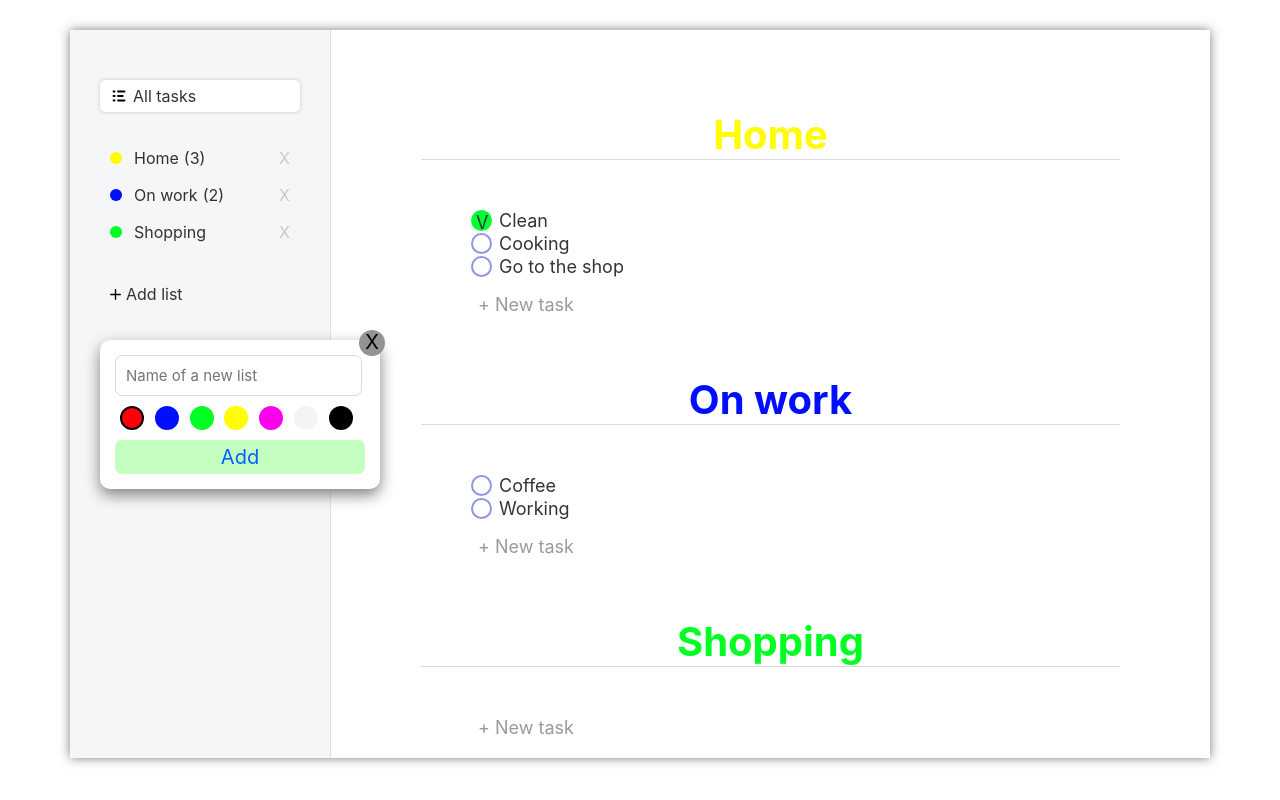
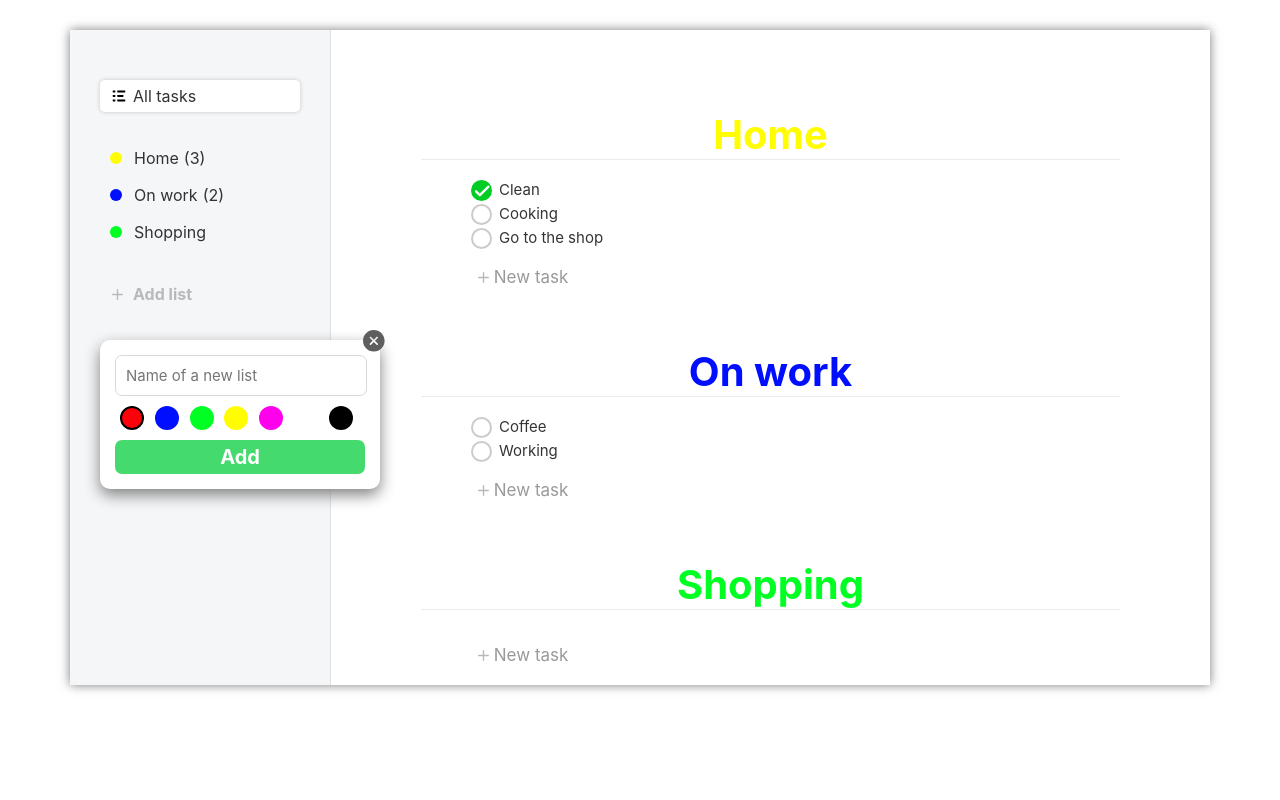
Before and after one commit to QzarD/myboard, a React (Create React App) app: page / in a window 1280 px wide. Both pictures are taken after a click on the item "Add list". Built offline with nearby package versions, Linux system fonts and the light colour scheme.

Commit message:
complete

```diff
--- a/src/App.js
+++ b/src/App.js
@@ -39,9 +39,12 @@ function App({
                           addList={addList} colors={colors}
                           lists={[
                               {name: 'Add list', icon: (
-                                      <svg width="11" height="11" viewBox="0 0 16 16" fill="none" xmlns="http://www.w3.org/2000/svg">
-                                          <path d="M8 1V15" stroke="black" stroke-width="2" stroke-linecap="round" stroke-linejoin="round"/>
-                                          <path d="M1 8H15" stroke="black" stroke-width="2" stroke-linecap="round" stroke-linejoin="round"/>
+                                      <svg width="11" height="11" viewBox="0 0 16 16"
+                                           fill="none" xmlns="http://www.w3.org/2000/svg">
+                                          <path d="M8 1V15" stroke="#b9b9b9" stroke-width="2"
+                                                stroke-linecap="round" stroke-linejoin="round"/>
+                                          <path d="M1 8H15" stroke="#b9b9b9" stroke-width="2"
+                                                stroke-linecap="round" stroke-linejoin="round"/>
                                       </svg>
                                   )}
                           ]}/>
--- a/src/Components/List/List.css
+++ b/src/Components/List/List.css
@@ -44,7 +44,7 @@
     background-color: #000000;
 }
 .color-white{
-    background-color: #f4f4f4;
+    background-color: #ffffff;
 }
 .listName{
     flex: 1;
@@ -54,11 +54,23 @@
     display: flex;
     align-items: center;
 }
+.listNameBtn{
+    color: #b9b9b9;
+    font-weight: bold;
+    margin-left: 2px;
+}
+.listNameBtn span{
+    margin: 0 0 5px 10px;
+}
 .listName span{
     margin: 0 5px;
 }
 .listDeleteBtn{
     color: #c8c8c8;
+    opacity: 0;
+}
+.lists li:hover .listDeleteBtn{
+    opacity: 1;
 }
 
 .windowAddTask{
@@ -74,32 +86,29 @@
     top: -10px;
     right: -5px;
     font-size: 20px;
-    background-color: #939393;
-    border-radius: 30px;
-    height: 26px;
-    width: 26px;
-    text-align: center;
     cursor: pointer;
 }
 .windowAddTask input{
     padding: 10px;
     font-size: 15px;
-    width: 90%;
+    width: 230px;
     border-radius: 7px;
     border: 1px solid #d8d8d8;
 }
 .windowAddTask button{
-    background-color: #c4ffc0;
+    background-color: #45da6e;
     border: none;
     border-radius: 7px;
-    width: 100%;
+    width: 250px;
     font-size: 20px;
-    color: #0360ff;
+    color: white;
+    font-weight: bold;
     padding: 5px 0;
     cursor: pointer;
 }
 .windowAddTask button:hover{
-    background-color: rgba(36, 221, 0, 0.6);
+    background-color: #27cb59;
+    transition: 0.15s ease-in-out;
 }
 .colors{
     display: flex;
--- a/src/Components/List/List.jsx
+++ b/src/Components/List/List.jsx
@@ -43,11 +43,11 @@ const List=({lists, isRemovable, addListBtn, colors, addList,
         <>
             <ul className="lists">
                 {lists.map((list, index)=>(
-                    <li
+                    <li onClick={()=>onClickBtn(list)}
                         key={index}
-                        className={classnames(
+                        className={classnames({listNameBtnContainer: addListBtn},
                             {active: activeList ? activeList.id===list.id : list.active})}>
-                        <div onClick={()=>onClickBtn(list)} className="listName">
+                        <div  className={addListBtn ? 'listNameBtn' : 'listName'}>
                             {list.icon ? list.icon :
                                 <i className={`color-${list.color}`}/>
                             }
@@ -65,7 +65,11 @@ const List=({lists, isRemovable, addListBtn, colors, addList,
             </ul>
             {addListBtn && windowAddTask &&
                 <div className="windowAddTask">
-                    <div onClick={onClickBtn} className="closeBtn">X</div>
+                        <svg onClick={onClickBtn}
+                             className="closeBtn"
+                             width="22" height="22" viewBox="0 0 21 21" fill="none" xmlns="http://www.w3.org/2000/svg">
+                            <path fill-rule="evenodd" clip-rule="evenodd" d="M20.63 10.315C20.63 10.2335 20.6291 10.1523 20.6272 10.0712C20.4972 4.49574 15.9212 0 10.315 0C4.62737 0 0 4.62737 0 10.315C0 15.9721 4.57776 20.5802 10.2234 20.6296C10.2539 20.6299 10.2844 20.63 10.315 20.63C10.3456 20.63 10.3761 20.6299 10.4066 20.6296C16.0522 20.5802 20.63 15.9721 20.63 10.315ZM14.2303 13.1855C14.1879 13.0885 14.1265 13.0009 14.0497 12.928L11.4373 10.315L14.0497 7.70203C14.1922 7.55202 14.2705 7.35226 14.2679 7.14536C14.2652 6.93846 14.1819 6.74077 14.0355 6.59446C13.8892 6.44814 13.6915 6.36477 13.4846 6.36212C13.2777 6.35947 13.078 6.43775 12.928 6.58028L10.315 9.19275L7.70203 6.58028C7.55202 6.43775 7.35226 6.35947 7.14536 6.36212C6.93846 6.36477 6.74077 6.44814 6.59446 6.59446C6.44814 6.74077 6.36477 6.93846 6.36212 7.14536C6.35947 7.35226 6.43775 7.55202 6.58028 7.70203L9.19275 10.315L6.58028 12.928C6.43775 13.078 6.35947 13.2777 6.36212 13.4846C6.36477 13.6915 6.44814 13.8892 6.59446 14.0355C6.74077 14.1819 6.93846 14.2652 7.14536 14.2679C7.35226 14.2705 7.55202 14.1922 7.70203 14.0497L10.315 11.4373L12.928 14.0497C13.0009 14.1265 13.0885 14.1879 13.1855 14.2303C13.2826 14.2727 13.3872 14.2952 13.4931 14.2966C13.599 14.298 13.7041 14.2781 13.8022 14.2382C13.9003 14.1983 13.9894 14.1392 14.0643 14.0643C14.1392 13.9894 14.1983 13.9003 14.2382 13.8022C14.2781 13.7041 14.298 13.599 14.2966 13.4931C14.2953 13.3872 14.2727 13.2826 14.2303 13.1855Z" fill="#5E5E5E"/>
+                        </svg>
                     <input onChange={e=>setNameNewList(e.target.value)}
                            value={nameNewList}
                            autoFocus={true}
--- a/src/Components/Tasks/Tasks.css
+++ b/src/Components/Tasks/Tasks.css
@@ -4,7 +4,7 @@
     margin-top: 60px;
     font-size: 40px;
     max-width: 700px;
-    border-bottom: 1px solid #d9d9d9;
+    border-bottom: 1px solid #ebebeb;
 }
 .help{
     display: flex;
@@ -19,9 +19,8 @@
 }
 .innerTasks{
     margin-left: 50px;
-    margin-top: 30px;
     color: #343434;
-    font-size: 18px;
+    font-size: 17px;
 }
 .innerTasks h2{
     text-align: center;
@@ -31,6 +30,7 @@
     margin: 15px 0 0 7px;
     color: #9a9a9a;
     cursor: pointer;
+    font-size: 17px;
 }
 .newTaskBtn:hover{
     color: #4d4d4d;
@@ -44,7 +44,7 @@
 }
 .checkbox label{
     display: inline-block;
-    border: 2px solid #8d98e5;
+    border: 2px solid #cbcbcb;
     border-radius: 30px;
     height: 17px;
     width: 17px;
@@ -56,7 +56,7 @@
     transition: background-color 0.15s ease-in-out;
 }
 .checkboxIn{
-    padding-left: 3px;
+    padding-left: 1px;
     opacity: 0;
     transition: opacity 0.15s ease-in-out;
 }
@@ -64,8 +64,8 @@
     opacity: 0.3;
 }
 .checkbox input:checked + label{
-    background-color: #00ff35;
-    border-color: #00ff35;
+    background-color: #00cd23;
+    border-color: #00cd23;
     transition: 0.15s ease-in-out;
 }
 .checkbox input:checked + label .checkboxIn{
@@ -76,6 +76,7 @@
     display: flex;
 }
 .taskName{
+    font-size: 15px;
     flex: 1;
 }
 .deleteTaskBtn{
@@ -88,16 +89,35 @@
     transition: 0.15s ease-in-out;
     border-radius: 5px;
 }
-.taskName:hover + .deleteTaskBtn{
+.task:hover .deleteTaskBtn{
+    transition: 0.15s ease-in-out;
     opacity: 1;
 }
 .deleteTaskBtn:hover{
-    transition: 0.15s ease-in-out;
-    opacity: 1;
     cursor: pointer;
     color: #292929;
 }
-
+.newTaskInput input{
+    padding: 5px 10px;
+    font-size: 15px;
+    width: 230px;
+    border-radius: 7px;
+    border: 1px solid #d8d8d8;
+}
+.newTaskInput button{
+    background-color: #45da6e;
+    border: none;
+    border-radius: 7px;
+    font-size: 18px;
+    color: white;
+    font-weight: bold;
+    cursor: pointer;
+    margin-left: 10px;
+    padding: 4px;
+}
+.newTaskInput button:hover{
+    background-color: #3ec060;
+}
 .colorName-red{
     color: #ff000a;
 }
--- a/src/Components/Tasks/Tasks.jsx
+++ b/src/Components/Tasks/Tasks.jsx
@@ -1,8 +1,10 @@
 import React from 'react';
 import './Tasks.css';
 
-const Tasks = ({list, tasks, renameList, colorName, addTask, checkTask,
-                   deleteTask, withoutEmpty, renameTask}) => {
+const Tasks = ({
+                   list, tasks, renameList, colorName, addTask, checkTask,
+                   deleteTask, withoutEmpty, renameTask
+               }) => {
     const [showNewTaskInput, setShowNewTaskInput] = React.useState(false);
     const [textNewTaskInput, setTextNewTaskInput] = React.useState('');
     const changeNameList = () => {
@@ -11,19 +13,19 @@ const Tasks = ({list, tasks, renameList, colorName, addTask, checkTask,
             renameList(list.id, newName)
         }
     };
-    const enterNewTask=()=>{
-        if (textNewTaskInput){
-            addTask(list.id,textNewTaskInput)
+    const enterNewTask = () => {
+        if (textNewTaskInput) {
+            addTask(list.id, textNewTaskInput)
         }
     };
-    const deleteTaskBtn=(taskId)=>{
-        if (window.confirm('Delete task?')){
+    const deleteTaskBtn = (taskId) => {
+        if (window.confirm('Delete task?')) {
             deleteTask(taskId)
         }
     };
-    const renameTaskClick=(id, text)=>{
-        const taskText=window.prompt('Rename task?', text);
-        if (taskText){
+    const renameTaskClick = (id, text) => {
+        const taskText = window.prompt('Rename task?', text);
+        if (taskText) {
             renameTask(id, taskText)
         }
     };
@@ -38,29 +40,57 @@ const Tasks = ({list, tasks, renameList, colorName, addTask, checkTask,
                     <div key={task.id} className="task">
                         <div className="checkbox">
                             <input className="checkboxInput"
-                                type="checkbox"
-                                   checked={task.complete} onChange={()=>checkTask(task.id)}
+                                   type="checkbox"
+                                   checked={task.complete} onChange={() => checkTask(task.id)}
                                    id={`chek-${task.id}`}/>
                             <label htmlFor={`chek-${task.id}`}>
-                                <div className="checkboxIn">V</div>
+                                <div className="checkboxIn">
+                                    <svg width="17" height="18" viewBox="0 0 11 8"
+                                         fill="none" xmlns="http://www.w3.org/2000/svg">
+                                        <path d="M9.29999 1.20001L3.79999 6.70001L1.29999 4.20001"
+                                              stroke="white" stroke-width="1.5" stroke-linecap="round"
+                                              stroke-linejoin="round"/>
+                                    </svg>
+                                </div>
                             </label>
                         </div>
                         <div className="taskName"
 
-                             onClick={()=>renameTaskClick(task.id, task.text)} key={task.id}>{task.text}</div>
-                        <div className="deleteTaskBtn" onClick={()=>deleteTaskBtn(task.id)}>X</div>
+                             onClick={() => renameTaskClick(task.id, task.text)} key={task.id}>{task.text}</div>
+                        <div className="deleteTaskBtn" onClick={() => deleteTaskBtn(task.id)}>X</div>
                     </div>
                 ))}
                 {!withoutEmpty && !tasks.length &&
-                    <h2>
+                <h2>
                     ***Tasks is empty***
-                    </h2>
+                </h2>
                 }
                 <div className="newTaskBtn">
                     {!showNewTaskInput
-                        ? <span onClick={() => {setShowNewTaskInput(true); setTextNewTaskInput('')}}>+ New task</span>
+                        ? <div onClick={() => {
+                            setShowNewTaskInput(true);
+                            setTextNewTaskInput('')
+                        }}>
+                            <svg width="11" height="11" viewBox="0 0 16 16"
+                                 fill="none" xmlns="http://www.w3.org/2000/svg">
+                                          <path d="M8 1V15" stroke="#b9b9b9" stroke-width="2"
+                                                stroke-linecap="round" stroke-linejoin="round"/>
+                                          <path d="M1 8H15" stroke="#b9b9b9" stroke-width="2"
+                                                stroke-linecap="round" stroke-linejoin="round"/>
+                                      </svg>
+                            <span> New task</span>
+                    </div>
                         : <div className="newTaskInput">
-                            <input value={textNewTaskInput} onChange={e=>setTextNewTaskInput(e.target.value)} onBlur={()=>setShowNewTaskInput(false)} autoFocus={true} type="text" placeholder="Enter text a new task"/>
+                            <input value={textNewTaskInput}
+                                   onChange={e => setTextNewTaskInput(e.target.value)}
+                                   onBlur={() => setShowNewTaskInput(false)}
+                                   onKeyPress={e => {
+                                       if (e.key === "Enter") {
+                                           enterNewTask();
+                                           setShowNewTaskInput(false)
+                                       }
+                                   }} autoFocus={true} type="text"
+                                   placeholder="Enter text a new task"/>
                             <button onMouseDown={enterNewTask}>Enter</button>
                         </div>
                     }
```
